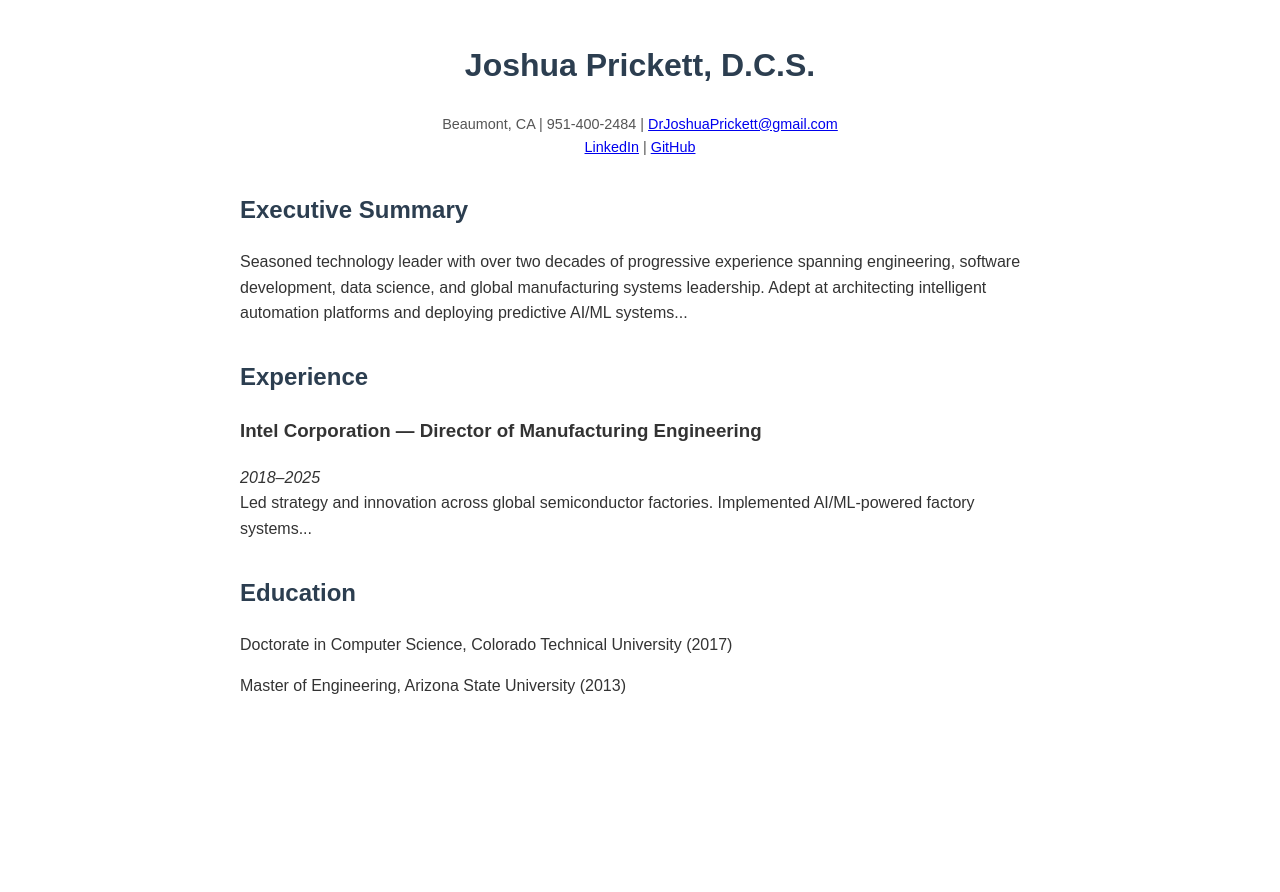
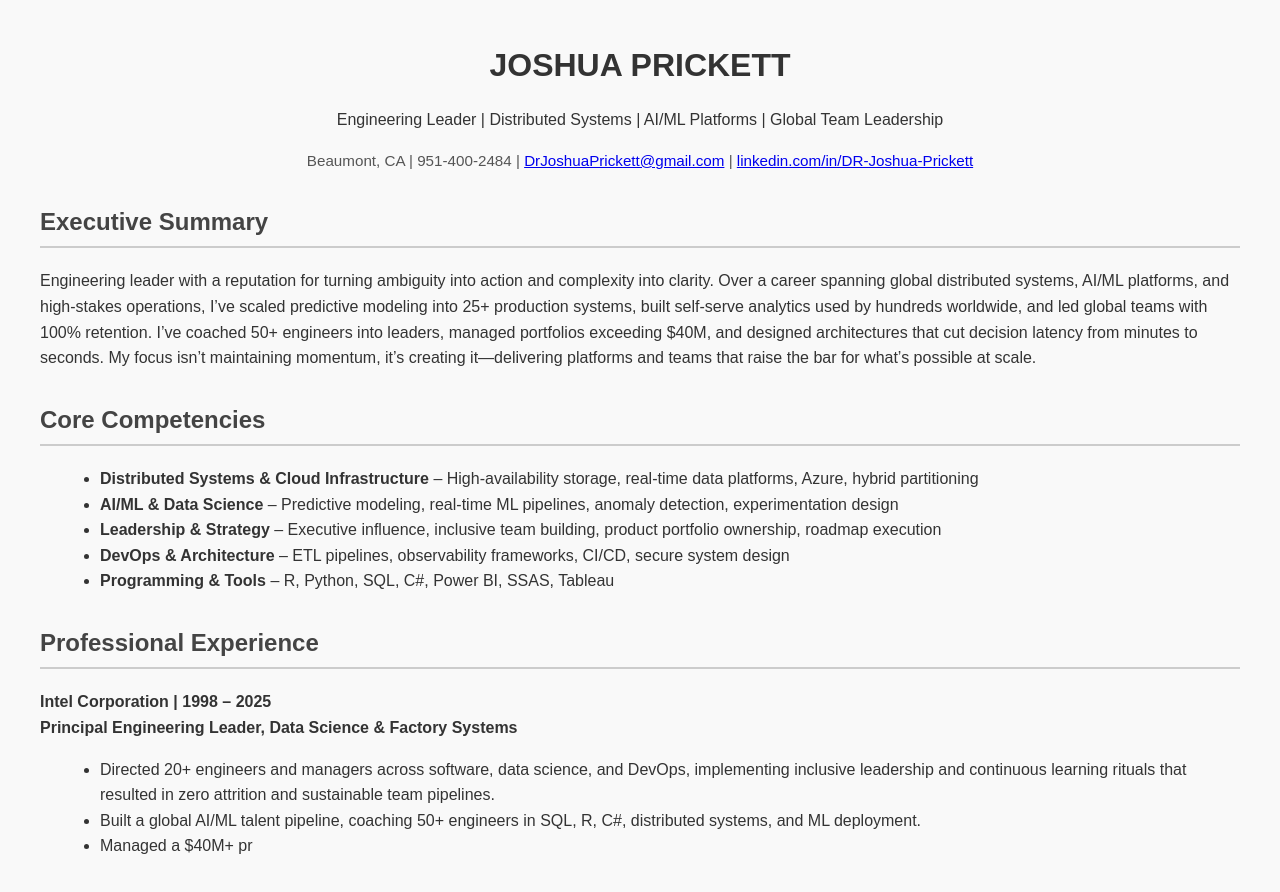
Before and after one commit to DrPrickett/DrPrickett.github.io, a plain HTML site: page index.html in a window 1280 px wide. Before the commit the page ends 800 px from the top, so only its background shows below. Drawn offline with Linux system fonts and the light colour scheme.

Commit message:
Update index.html

```diff
--- a/index.html
+++ b/index.html
@@ -2,58 +2,84 @@
 <html lang="en">
 <head>
   <meta charset="UTF-8">
-  <title>Joshua Prickett | Portfolio</title>
-  <meta name="viewport" content="width=device-width, initial-scale=1.0">
+  <title>Joshua Prickett - Resume</title>
   <style>
     body {
       font-family: Arial, sans-serif;
-      margin: 40px auto;
-      max-width: 800px;
+      margin: 40px;
       line-height: 1.6;
       color: #333;
+      background-color: #f9f9f9;
     }
-    h1, h2 {
-      color: #2c3e50;
+    header {
+      text-align: center;
+      margin-bottom: 30px;
     }
-    .section {
-      margin-bottom: 2em;
+    h1 {
+      margin-bottom: 5px;
     }
-    .header {
-      text-align: center;
-      margin-bottom: 2em;
+    h2 {
+      margin-top: 30px;
+      color: #444;
+      border-bottom: 2px solid #ccc;
+      padding-bottom: 5px;
     }
     .contact {
-      font-size: 0.9em;
+      font-size: 0.95em;
       color: #555;
+    }
+    ul {
+      margin: 5px 0 15px 20px;
+    }
+    .role {
+      font-weight: bold;
+      margin-top: 10px;
+    }
+    .edu {
+      margin-bottom: 10px;
     }
   </style>
 </head>
 <body>
-  <div class="header">
-    <h1>Joshua Prickett, D.C.S.</h1>
-    <p class="contact">
-      Beaumont, CA | 951-400-2484 | <a href="mailto:DrJoshuaPrickett@gmail.com">DrJoshuaPrickett@gmail.com</a><br>
-      <a href="https://linkedin.com/in/DR-Joshua-Prickett">LinkedIn</a> | <a href="https://github.com/DrJoshuaPrickett">GitHub</a>
-    </p>
-  </div>
 
-  <div class="section">
-    <h2>Executive Summary</h2>
-    <p>Seasoned technology leader with over two decades of progressive experience spanning engineering, software development, data science, and global manufacturing systems leadership. Adept at architecting intelligent automation platforms and deploying predictive AI/ML systems...</p>
-  </div>
+<header>
+  <h1>JOSHUA PRICKETT</h1>
+  <p>Engineering Leader | Distributed Systems | AI/ML Platforms | Global Team Leadership</p>
+  <p class="contact">
+    Beaumont, CA | 951-400-2484 |
+    <a href="mailto:DrJoshuaPrickett@gmail.com">DrJoshuaPrickett@gmail.com</a> |
+    <a href="https://linkedin.com/in/DR-Joshua-Prickett">linkedin.com/in/DR-Joshua-Prickett</a>
+  </p>
+</header>
 
-  <div class="section">
-    <h2>Experience</h2>
-    <h3>Intel Corporation — Director of Manufacturing Engineering</h3>
-    <p><em>2018–2025</em><br>
-    Led strategy and innovation across global semiconductor factories. Implemented AI/ML-powered factory systems...</p>
-    <!-- Add more roles as needed -->
-  </div>
+<section>
+  <h2>Executive Summary</h2>
+  <p>
+    Engineering leader with a reputation for turning ambiguity into action and complexity into clarity.
+    Over a career spanning global distributed systems, AI/ML platforms, and high-stakes operations,
+    I’ve scaled predictive modeling into 25+ production systems, built self-serve analytics used by hundreds worldwide,
+    and led global teams with 100% retention. I’ve coached 50+ engineers into leaders, managed portfolios exceeding $40M,
+    and designed architectures that cut decision latency from minutes to seconds. My focus isn’t maintaining momentum,
+    it’s creating it—delivering platforms and teams that raise the bar for what’s possible at scale.
+  </p>
+</section>
 
-  <div class="section">
-    <h2>Education</h2>
-    <p>Doctorate in Computer Science, Colorado Technical University (2017)</p>
-    <p>Master of Engineering, Arizona State University (2013)</p>
-  </div>
-</body>
-</html>
+<section>
+  <h2>Core Competencies</h2>
+  <ul>
+    <li><strong>Distributed Systems & Cloud Infrastructure</strong> – High-availability storage, real-time data platforms, Azure, hybrid partitioning</li>
+    <li><strong>AI/ML & Data Science</strong> – Predictive modeling, real-time ML pipelines, anomaly detection, experimentation design</li>
+    <li><strong>Leadership & Strategy</strong> – Executive influence, inclusive team building, product portfolio ownership, roadmap execution</li>
+    <li><strong>DevOps & Architecture</strong> – ETL pipelines, observability frameworks, CI/CD, secure system design</li>
+    <li><strong>Programming & Tools</strong> – R, Python, SQL, C#, Power BI, SSAS, Tableau</li>
+  </ul>
+</section>
+
+<section>
+  <h2>Professional Experience</h2>
+  <p class="role">Intel Corporation | 1998 – 2025<br>
+  Principal Engineering Leader, Data Science & Factory Systems</p>
+  <ul>
+    <li>Directed 20+ engineers and managers across software, data science, and DevOps, implementing inclusive leadership and continuous learning rituals that resulted in zero attrition and sustainable team pipelines.</li>
+    <li>Built a global AI/ML talent pipeline, coaching 50+ engineers in SQL, R, C#, distributed systems, and ML deployment.</li>
+    <li>Managed a $40M+ pr
```
